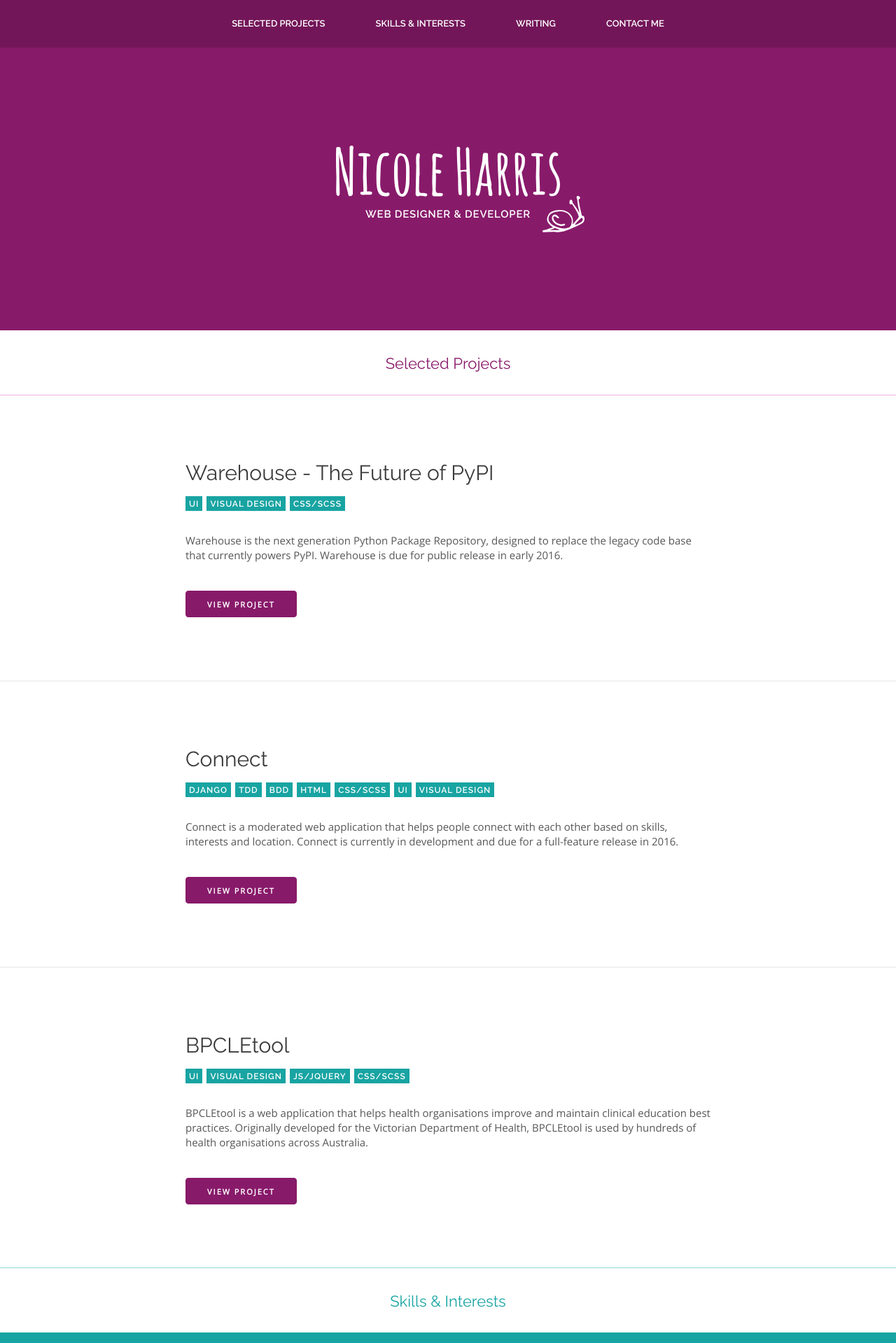
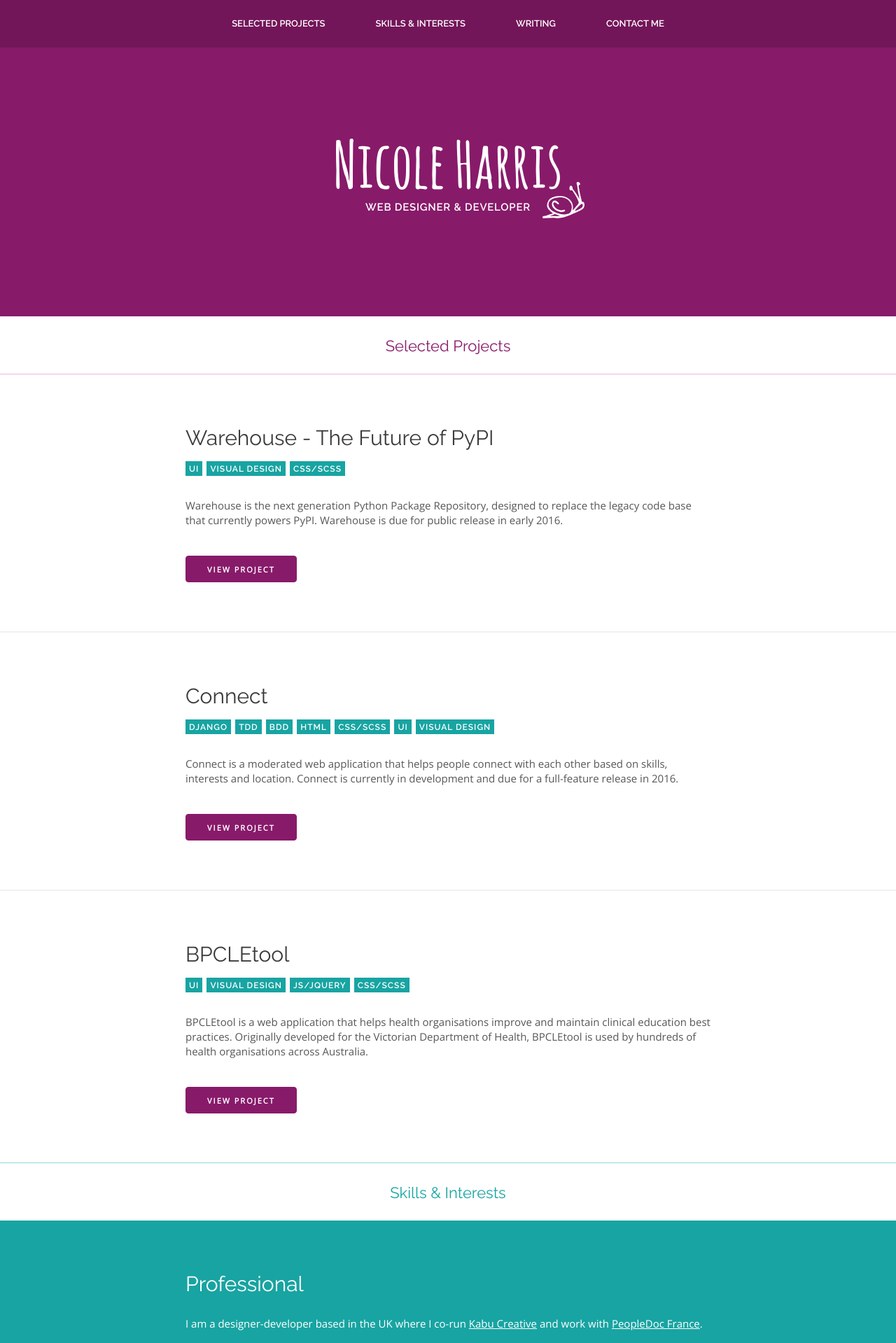
Before and after one commit to nlhkabu/nlhkabu.github.io, a Jekyll site: the page built from index.html, in a window 1280 px wide. Shown: the top 1919 px of the page at 70% size. Built offline with Jekyll 4.4.1, drawn with Linux system fonts in a browser that asks for light colours; nearby versions of some CDN libraries; some web fonts are replaced.

Commit message:
Reduce vertical spacing to make room for more content!

```diff
--- a/assets/css/_sass/_index.scss
+++ b/assets/css/_sass/_index.scss
@@ -2,7 +2,7 @@
 
 .project-list {
     .project {
-        padding: 90px 0;
+        padding: 70px 0;
         border-top: 2px solid $light-grey;
 
         h2 {
@@ -60,7 +60,7 @@
     }
 
     .skill {
-        padding: 90px 0;
+        padding: 70px 0;
 
         h2 {
             margin-top: 0;
--- a/assets/css/_sass/_site_structure.scss
+++ b/assets/css/_sass/_site_structure.scss
@@ -121,7 +121,7 @@ header {
     position: relative;
     background-color: $highlight;
     text-align: center;
-    padding: 140px 0;
+    padding: 130px 0;
     overflow: hidden;
 
     a {
@@ -157,7 +157,7 @@ header {
         font-size: 22px;
         line-height: 30px;
         margin: 0;
-        padding: 32px 0 30px;
+        padding: 27px 0 25px;
         color: $highlight;
     }
 
@@ -276,7 +276,7 @@ header {
 article {
 
     .container.main {
-        padding-bottom: 90px;
+        padding-bottom: 70px;
     }
 
     h2 {
@@ -334,7 +334,7 @@ article {
     }
 
     .content {
-        padding: 90px 0;
+        padding: 70px 0;
     }
 
     .social {
```
